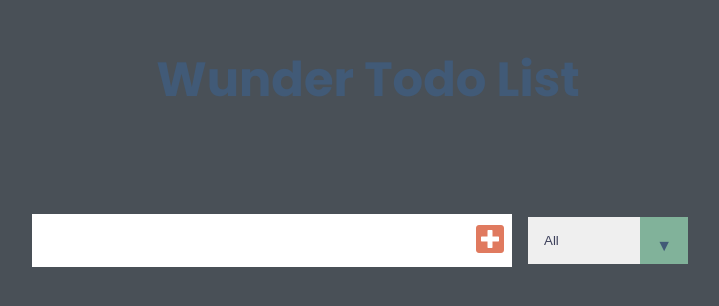
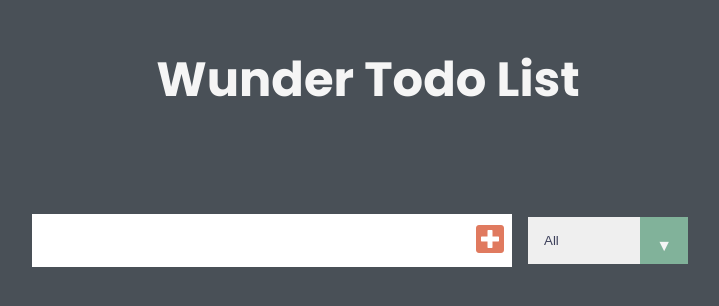
Before and after one commit to aegli84/Todo-list, a plain HTML site: page index.html in a window 1280 px wide. Shown: the whole page, without its empty margins (272-991 px from the left). Drawn offline with Linux system fonts and the light colour scheme.

Commit message:
Update style.css

```diff
--- a/style.css
+++ b/style.css
@@ -9,7 +9,7 @@
 
 body {
     background: #495057;
-    color: #415a77;
+    color: whitesmoke;
     font-family: "Poppins", sans-serif;
     min-height: 100vh;
 }
```
